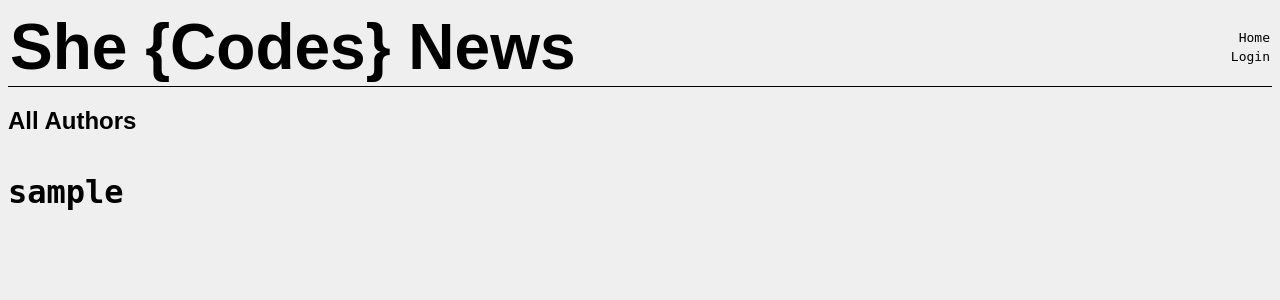
After one commit to SheCodesAus/she-codes-django-news-project-Rosie-Gul-codes, a Django app: page /users/list-of-authors/ in a window 1280 px wide. The commit adds this page. Shown: the top 300 px of the page. Run offline with Django 4.2, Linux system fonts and the light colour scheme; tables that the repository leaves empty hold one stand-in row (values such as "Sample post"); parts of the project's set-up code (start-up, migrations or seed data) failed here and were passed over; some web fonts are replaced.

Commit message:
Django assignment
Django assignment updates

```diff
--- a/she_codes_news/news/templates/news/index.html
+++ b/she_codes_news/news/templates/news/index.html
@@ -11,6 +11,8 @@
 {% else %}
 <p></p>
 {% endif %}
+<br>
+<a href="{% url 'users:FilterByAuthors' %}">Filter by Authors</a>
 
     <h2>Latest News</h2>
 
--- /dev/null
+++ b/she_codes_news/users/templates/users/allUsers.html
@@ -0,0 +1,13 @@
+{% extends "base.html" %}
+
+{% block content %}
+
+<h2>All Authors</h2>
+
+<div>
+  {% for user in all_users %}
+  {% include "./userCard.html" with user=user position=forloop.counter %}
+  {% endfor %}
+</div>
+
+{% endblock %}
--- a/she_codes_news/users/templates/users/createAccount.html
+++ b/she_codes_news/users/templates/users/createAccount.html
@@ -1,10 +1,14 @@
 {% extends 'base.html' %}
 
 {% block content %}
+
 <h2>CreateAccount</h2>
+
 <form method="post">
     {% csrf_token %}
     {{ form.as_p }}
     <button type="submit">Create Account</button>
+
 </form>
+
 {% endblock %}
--- /dev/null
+++ b/she_codes_news/users/templates/users/userCard.html
@@ -0,0 +1,5 @@
+<div>
+    <a href="">
+            <h3>{{ user.username }}</h3>
+    </a>
+</div>
--- a/she_codes_news/users/urls.py
+++ b/she_codes_news/users/urls.py
@@ -1,5 +1,5 @@
 from django.urls import path
-from .views import CreateAccountView, AccountDetailsView
+from .views import AllUsersView, CreateAccountView, AccountDetailsView
 
 app_name = 'users'
 
@@ -8,4 +8,5 @@
 name='createAccount'),
     path('account-details/', AccountDetailsView.as_view(),
 name='AccountInformation'),
+    path('list-of-authors/', AllUsersView.as_view(), name='FilterByAuthors'),
 ]
--- a/she_codes_news/users/views.py
+++ b/she_codes_news/users/views.py
@@ -13,3 +13,14 @@
 class AccountDetailsView(generic.TemplateView):
     template_name = 'users/Account_Details.html'
 # Create your views here.
+
+class AllUsersView(generic.ListView):
+    template_name = "users/allUsers.html"
+
+    def get_queryset(self):
+        return CustomUser.objects.all()
+
+    def get_context_data(self, **kwargs):
+        context = super().get_context_data(**kwargs)
+        context["all_users"] = CustomUser.objects.all()
+        return context
```
Also changed, not shown: she_codes_news/news/views.py (+18 -5 lines), she_codes_news/news/templates/news/NewsStoriesByAuthor.html (added).
